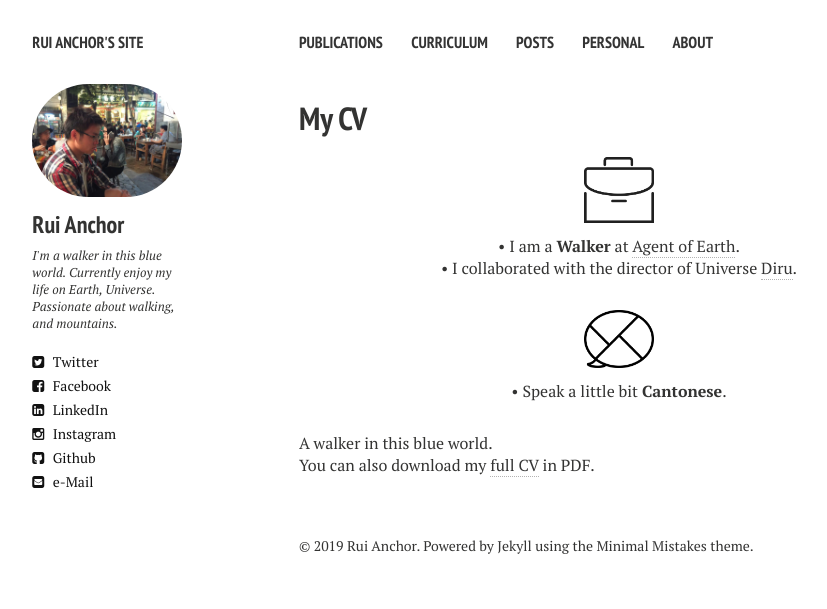
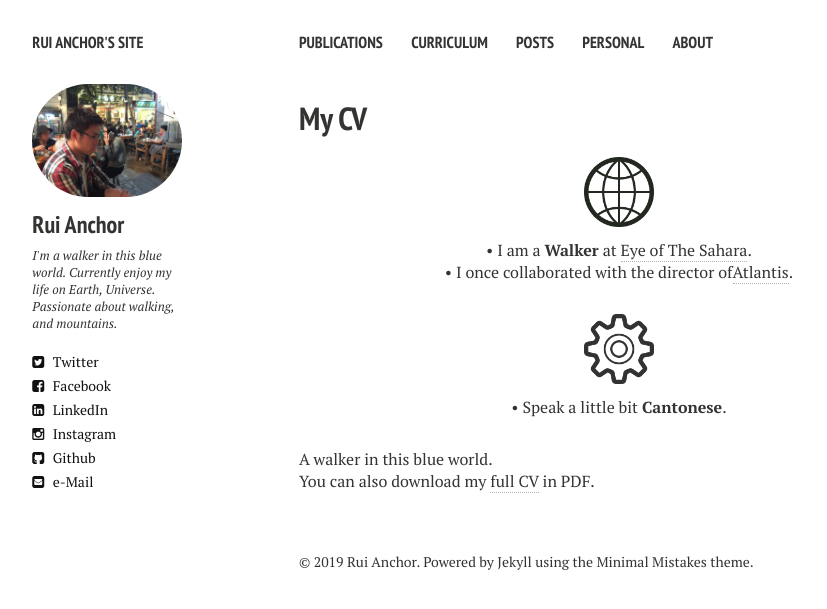
Before and after one commit to ruianchor/ruianchor.github.io, a Jekyll site: the page built from cv.md, in a window 1280 px wide. Shown: the top 609 px of the page, without its empty margins (21-848 px from the left). Built offline with Jekyll 4.4.1, drawn with Linux system fonts in a browser that asks for light colours; nearby versions of some CDN libraries.

Commit message:
modified a little

```diff
--- a/_layouts/cv.html
+++ b/_layouts/cv.html
@@ -44,11 +44,11 @@
   <article>
     <h1>{{ page.title }}</h1>
     <div class="article-wrap">
-    <p align="center" class=bottom-small><img src="{{ site.url }}/images/CV/business.png" alt="Work Experience" width="70" height="70"></p>
-    <p align="center">&#8226 I am a <strong>Walker</strong> at <a href="https://www.google.com/earth/" target="_blank">Agent of Earth</a>.</p>
-    <p align="center" class="bottom-three">&#8226 I collaborated with the director of Universe <a href="https://www.google.com/earth/" target="_blank">Diru</a>.</p>
+    <p align="center" class=bottom-small><img src="{{ site.url }}/images/CV/world.png" alt="Work Experience" width="70" height="70"></p>
+    <p align="center">&#8226 I am a <strong>Walker</strong> at <a href="https://www.nasa.gov/image-feature/the-eye-of-the-sahara/" target="_blank">Eye of The Sahara</a>.</p>
+    <p align="center" class="bottom-three">&#8226 I once collaborated with the director of<a href="https://www.atlantisbahamas.com//" target="_blank">Atlantis</a>.</p>
 
-    <p align="center" class=bottom-small><img src="{{ site.url }}/images/CV/talk.png" alt="Languages" width="70" height="70"></p>
+    <p align="center" class=bottom-small><img src="{{ site.url }}/images/CV/settings.png" alt="Languages" width="70" height="70"></p>
     <p align="center" class="bottom-three">&#8226 Speak a little bit <strong>Cantonese</strong>.</p>
 
 
--- a/cv.md
+++ b/cv.md
@@ -9,4 +9,4 @@ comments: false
 
 A walker in this blue world.
 
-You can also download my <a href="{{site.baseurl}}/docs/prospective.pdf" target="_blank">full CV</a> in PDF.
+You can also download my <a href="{{site.baseurl}}/docs/vision.pdf" target="_blank">full CV</a> in PDF.
```
Also changed, not shown: about.md (+2 -4 lines), index.md (+1 -1 lines), images/CV/business.png (deleted), images/CV/computer1.png (deleted), images/CV/computer2.png (deleted), images/CV/talk.png (deleted), 2 other files.
